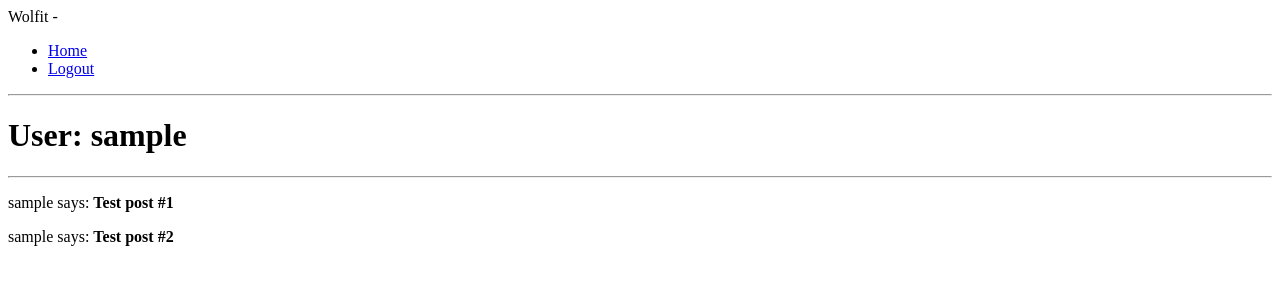
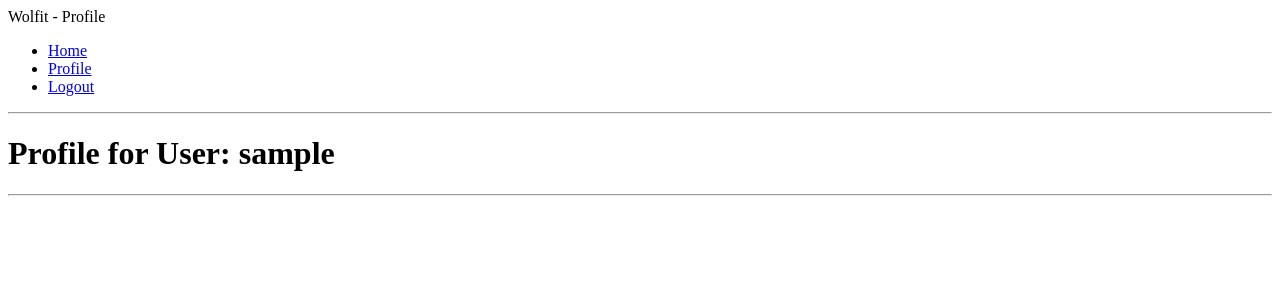
Before and after one commit to wou-cs/wolfit, a Flask app: a page that uses app/templates/base.html in a window 1280 px wide. Shown: the top 300 px of the page. Run offline with Flask 2, Linux system fonts and the light colour scheme; the visitor is signed in with stand-in values (Sample User, id 1); data comes from the database, SQL or seed files in the repository; data that the repository does not hold is empty; parts of the project's set-up code (start-up, migrations or seed data) failed here and were passed over.

Commit message:
Basic profile functionality

```diff
--- a/app/routes.py
+++ b/app/routes.py
@@ -66,11 +66,8 @@ def register():
 @login_required
 def user(username):
     user = User.query.filter_by(username=username).first_or_404()
-    posts = [
-        {'author': user, 'body': 'Test post #1'},
-        {'author': user, 'body': 'Test post #2'}
-    ]
-    return render_template('user.html', user=user, posts=posts)
+    posts = user.posts
+    return render_template('user.html', title='Profile', user=user, posts=posts)
 
 
 @app.route('/shutdown', methods=['GET'])
--- a/app/templates/base.html
+++ b/app/templates/base.html
@@ -15,6 +15,7 @@
             {% if current_user.is_anonymous %}
                 <li class="nav" id="nav-login"><a href="{{ url_for('login') }}" id="nav-login-link">Login</a></li>
             {% else %}
+                <li class="nav" id="nav-profile"><a href="{{ url_for('user', username=current_user.username) }}" id="nav-profile-link">Profile</a></li>
                 <li class="nav" id="nav-logout"><a href="{{ url_for('logout') }}">Logout</a></li>
             {% endif %}
             </ul>
--- a/app/templates/user.html
+++ b/app/templates/user.html
@@ -1,11 +1,11 @@
 {% extends "base.html" %}
 
 {% block content %}
-    <h1>User: {{ user.username }}</h1>
+    <h1>Profile for User: {{ user.username }}</h1>
     <hr>
     {% for post in posts %}
     <p>
-    {{ post.author.username }} says: <b>{{ post.body }}</b>
+    {{ post.author.username }} says: <b>{{ post.title }}</b>
     </p>
     {% endfor %}
 {% endblock %}
```
Also changed, not shown: tests/conftest.py (+5 -2 lines), tests/functional/conftest.py (+1 -1 lines), tests/functional/test_logged_in_user.py (+4 -1 lines), tests/unit/test_routes.py (+11 -0 lines).
